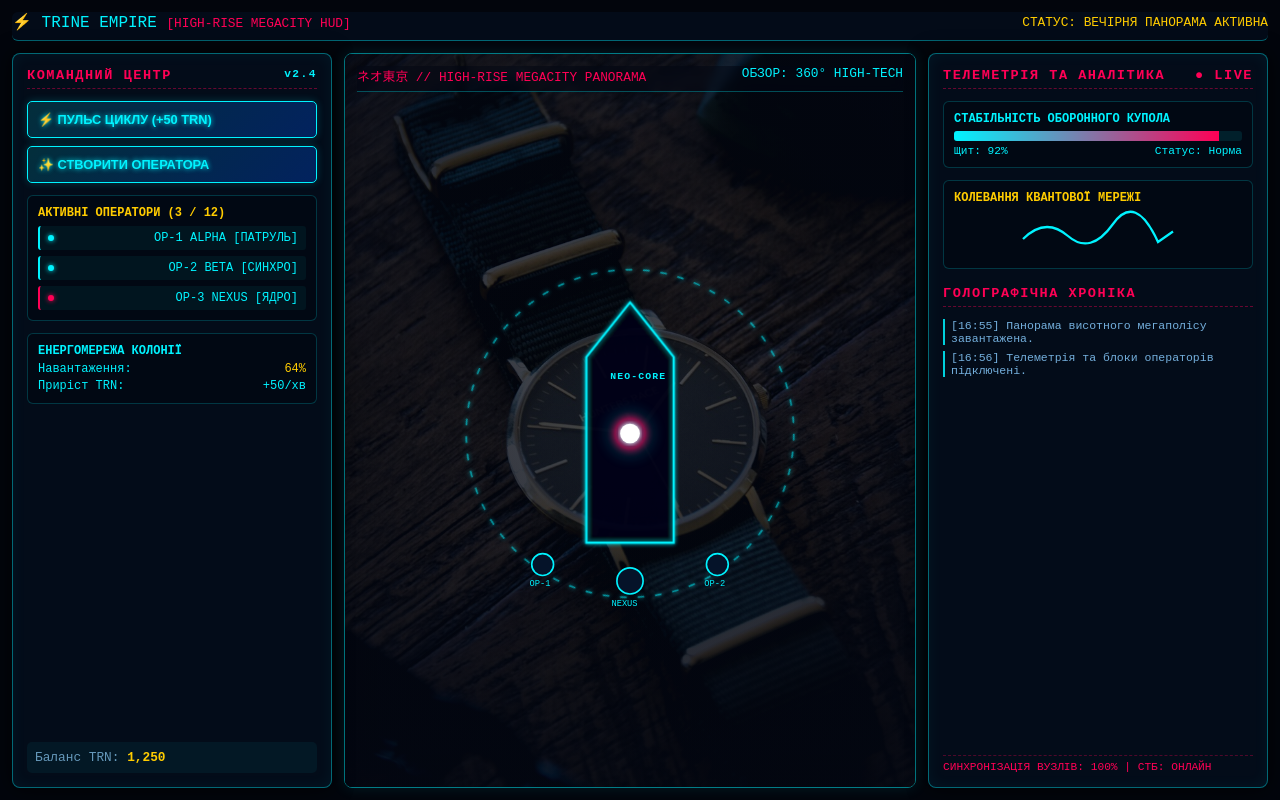
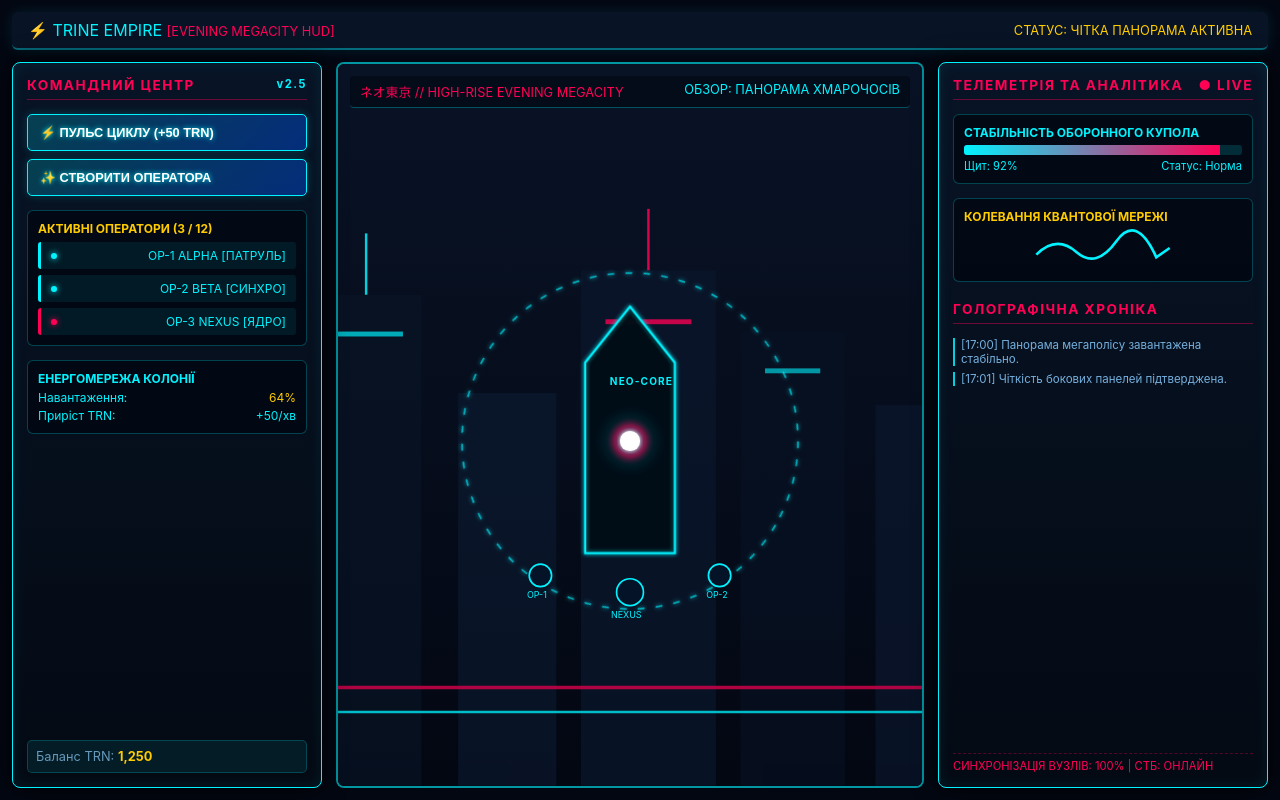
Before and after one commit to tymo1003-spec/trine-empire, a website: page public/hud-v2.html in a window 1280 px wide. Drawn offline with Linux system fonts and the light colour scheme.

Commit message:
Fix side panel separation and embed reliable vector evening megacity panorama

```diff
--- a/public/hud-v2.html
+++ b/public/hud-v2.html
@@ -2,13 +2,13 @@
 <html lang="uk">
 <head>
     <meta charset="UTF-8">
-    <title>TRINE EMPIRE - High-Rise Megacity HUD</title>
+    <title>TRINE EMPIRE - Modern High-Rise HUD</title>
     <style>
         * { box-sizing: border-box; }
         body {
-            background-color: #02050c;
+            background-color: #030712;
             color: #00f3ff;
-            font-family: 'Courier New', monospace;
+            font-family: -apple-system, BlinkMacSystemFont, "Segoe UI", Roboto, sans-serif;
             margin: 0;
             padding: 12px;
             height: 100vh;
@@ -20,37 +20,38 @@
             display: flex;
             justify-content: space-between;
             align-items: center;
-            border-bottom: 1px solid rgba(0, 243, 255, 0.4);
-            padding-bottom: 8px;
+            border-bottom: 2px solid rgba(0, 243, 255, 0.4);
+            padding: 8px 16px;
             margin-bottom: 12px;
-            background: rgba(5, 15, 30, 0.7);
-            padding-x: 10px;
+            background: #081325;
             border-radius: 6px;
+            box-shadow: 0 0 15px rgba(0,243,255,0.1);
         }
         .main-layout {
             display: grid;
-            grid-template-columns: 320px 1fr 340px;
-            gap: 12px;
+            grid-template-columns: 310px 1fr 330px;
+            gap: 14px;
             flex: 1;
             height: calc(100vh - 65px);
         }
+
+        /* БОКОВІ ПАНЕЛІ (Чіткий контраст, скляний матовий стиль, без злиття) */
         .panel {
-            background: rgba(4, 14, 28, 0.92);
-            border: 1px solid rgba(0, 243, 255, 0.4);
+            background: linear-gradient(180deg, rgba(8, 20, 38, 0.98) 0%, rgba(4, 10, 20, 0.98) 100%);
+            border: 1px solid #00f3ff;
             border-radius: 8px;
             padding: 14px;
             display: flex;
             flex-direction: column;
-            gap: 12px;
-            box-shadow: 0 0 20px rgba(0, 0, 0, 0.8), inset 0 0 15px rgba(0, 243, 255, 0.05);
-            backdrop-filter: blur(12px);
-            z-index: 5;
+            gap: 14px;
+            box-shadow: 0 0 25px rgba(0, 0, 0, 0.9), inset 0 0 15px rgba(0, 243, 255, 0.08);
+            z-index: 10;
         }
         .panel-title {
             font-size: 0.85rem;
             color: #ff0055;
-            border-bottom: 1px dashed rgba(255, 0, 85, 0.4);
-            padding-bottom: 5px;
+            border-bottom: 1px solid rgba(255, 0, 85, 0.4);
+            padding-bottom: 6px;
             letter-spacing: 1.5px;
             font-weight: bold;
             display: flex;
@@ -62,29 +63,28 @@
             gap: 8px;
         }
         button {
-            background: linear-gradient(135deg, rgba(0, 243, 255, 0.15), rgba(0, 85, 255, 0.3));
+            background: linear-gradient(135deg, rgba(0, 243, 255, 0.2), rgba(0, 85, 255, 0.4));
             border: 1px solid #00f3ff;
-            color: #00f3ff;
-            padding: 10px;
+            color: #ffffff;
+            padding: 10px 12px;
             font-weight: bold;
             font-size: 0.8rem;
             border-radius: 5px;
             cursor: pointer;
             transition: all 0.2s ease;
             text-shadow: 0 0 5px #00f3ff;
-            box-shadow: 0 0 8px rgba(0, 243, 255, 0.2);
+            box-shadow: 0 0 10px rgba(0, 243, 255, 0.2);
             text-align: left;
         }
         button:hover {
-            background: linear-gradient(135deg, rgba(255, 0, 85, 0.3), rgba(255, 0, 170, 0.3));
+            background: linear-gradient(135deg, rgba(255, 0, 85, 0.4), rgba(255, 0, 170, 0.4));
             border-color: #ff0055;
-            color: #ffffff;
-            box-shadow: 0 0 12px rgba(255, 0, 85, 0.5);
+            box-shadow: 0 0 15px rgba(255, 0, 85, 0.5);
         }
-        /* Віджети операторів та метрик */
+
         .widget-box {
-            background: rgba(2, 8, 18, 0.7);
-            border: 1px solid rgba(0, 243, 255, 0.2);
+            background: rgba(2, 8, 18, 0.85);
+            border: 1px solid rgba(0, 243, 255, 0.25);
             border-radius: 6px;
             padding: 10px;
             font-size: 0.75rem;
@@ -93,15 +93,15 @@
             display: flex;
             flex-direction: column;
             gap: 6px;
-            margin-top: 5px;
+            margin-top: 6px;
         }
         .operator-item {
             display: flex;
             justify-content: space-between;
             align-items: center;
-            background: rgba(0, 243, 255, 0.05);
-            padding: 5px 8px;
-            border-left: 2px solid #00f3ff;
+            background: rgba(0, 243, 255, 0.08);
+            padding: 6px 10px;
+            border-left: 3px solid #00f3ff;
             border-radius: 3px;
         }
         .operator-item.active { border-left-color: #ff0055; }
@@ -111,30 +111,22 @@
             border-radius: 50%;
             background: #00f3ff;
             display: inline-block;
-            box-shadow: 0 0 5px #00f3ff;
+            box-shadow: 0 0 6px #00f3ff;
         }
-        .status-dot.pink { background: #ff0055; box-shadow: 0 0 5px #ff0055; }
+        .status-dot.pink { background: #ff0055; box-shadow: 0 0 6px #ff0055; }
 
-        /* Графік телеметрії */
-        .telemetry-graph {
-            width: 100%;
-            height: 45px;
-            stroke: #00f3ff;
-            stroke-width: 1.5;
-            fill: none;
-        }
-
-        /* Центральний блок: Вечірня панорама */
+        /* ЦЕНТРАЛЬНА ПАНОРАМА МІСТА (Занурена та насичена) */
         .city-container {
             position: relative;
             display: flex;
             flex-direction: column;
             justify-content: space-between;
-            border: 1px solid rgba(0, 243, 255, 0.5);
+            background: #050d1a;
+            border: 2px solid rgba(0, 243, 255, 0.6);
             border-radius: 8px;
             padding: 12px;
             overflow: hidden;
-            box-shadow: inset 0 0 50px rgba(0, 0, 0, 0.9), 0 0 15px rgba(0, 243, 255, 0.1);
+            box-shadow: inset 0 0 60px rgba(0, 0, 0, 0.95);
         }
         .city-viewport {
             position: absolute;
@@ -142,22 +134,21 @@
             left: 0;
             width: 100%;
             height: 100%;
-            background: url('/assets/megacity.jpg') center/cover no-repeat;
-            opacity: 0.7;
+            background: linear-gradient(180deg, #091326 0%, #030712 100%);
             z-index: 0;
-            filter: contrast(1.1) brightness(0.85);
         }
-        .city-overlay-gradient {
+
+        /* SVG-панорама хмарочосів для стабільного відображення */
+        .city-bg-svg {
             position: absolute;
-            top: 0;
+            bottom: 0;
             left: 0;
             width: 100%;
-            height: 100%;
-            background: radial-gradient(circle at 50% 50%, rgba(3, 7, 18, 0.1) 0%, rgba(3, 7, 18, 0.75) 100%),
-                        linear-gradient(180deg, rgba(3,7,18,0.4) 0%, rgba(3,7,18,0.6) 100%);
+            height: 85%;
             z-index: 1;
-            pointer-events: none;
+            opacity: 0.85;
         }
+
         .city-header {
             width: 100%;
             display: flex;
@@ -165,23 +156,24 @@
             font-size: 0.8rem;
             border-bottom: 1px solid rgba(0, 243, 255, 0.3);
             padding-bottom: 6px;
-            z-index: 2;
-            background: rgba(3, 7, 18, 0.5);
+            z-index: 3;
+            background: rgba(3, 9, 20, 0.7);
             backdrop-filter: blur(5px);
-            padding-x: 8px;
+            padding: 6px 10px;
+            border-radius: 4px;
         }
         .city-svg {
             position: relative;
             width: 100%;
             flex: 1;
-            z-index: 2;
+            z-index: 3;
         }
         .shield-dome {
             fill: none;
             stroke: #00f3ff;
             stroke-width: 1.5;
             stroke-dasharray: 6 10;
-            opacity: 0.6;
+            opacity: 0.7;
             animation: rotateDome 60s linear infinite;
         }
         @keyframes rotateDome { from { transform: rotate(0deg); transform-origin: 250px 180px; } to { transform: rotate(360deg); transform-origin: 250px 180px; } }
@@ -242,14 +234,14 @@
 </head>
 <body>
     <header>
-        <div>⚡ TRINE EMPIRE <span style="color: #ff0055; font-size: 0.8rem;">[HIGH-RISE MEGACITY HUD]</span></div>
-        <div style="font-size: 0.8rem; color: #ffcc00;">СТАТУС: ВЕЧІРНЯ ПАНОРАМА АКТИВНА</div>
+        <div>⚡ TRINE EMPIRE <span style="color: #ff0055; font-size: 0.8rem;">[EVENING MEGACITY HUD]</span></div>
+        <div style="font-size: 0.8rem; color: #ffcc00;">СТАТУС: ЧІТКА ПАНОРАМА АКТИВНА</div>
     </header>
 
     <div class="main-layout">
         <!-- ЛІВА КОЛОНКА -->
         <div class="panel">
-            <div class="panel-title"><span>КОМАНДНИЙ ЦЕНТР</span> <span style="color:#00f3ff; font-size:0.7rem;">v2.4</span></div>
+            <div class="panel-title"><span>КОМАНДНИЙ ЦЕНТР</span> <span style="color:#00f3ff; font-size:0.7rem;">v2.5</span></div>
 
             <div class="btn-group">
                 <button id="pulseBtn">⚡ ПУЛЬС ЦИКЛУ (+50 TRN)</button>
@@ -275,19 +267,42 @@
                 </div>
             </div>
 
-            <div style="margin-top: auto; font-size: 0.8rem; color: #6699bb; background: rgba(0,243,255,0.05); padding: 8px; border-radius: 5px;">
+            <div style="margin-top: auto; font-size: 0.8rem; color: #6699bb; background: rgba(0,243,255,0.08); padding: 8px; border-radius: 5px; border: 1px solid rgba(0,243,255,0.2);">
                 <div>Баланс TRN: <span id="trnCounter" style="color:#ffcc00; font-weight:bold;">1,250</span></div>
             </div>
         </div>
 
-        <!-- ЦЕНТРАЛЬНА КОЛОНКА: ВЕЧІРНЯ ПАНОРАМА МЕГАПОЛІСУ -->
+        <!-- ЦЕНТРАЛЬНА КОЛОНКА: ВЕЧІРНЯ ПАНОРАМА ХМАРОЧОСІВ -->
         <div class="city-container">
             <div class="city-viewport"></div>
-            <div class="city-overlay-gradient"></div>
+
+            <!-- Векторний фон вечірнього мегаполісу (гарантований вигляд) -->
+            <svg class="city-bg-svg" viewBox="0 0 800 500" preserveAspectRatio="xMidYMax slice" xmlns="http://www.w3.org/2000/svg">
+                <!-- Задні хмарочоси -->
+                <rect x="50" y="150" width="70" height="350" fill="#0c1a30" opacity="0.7"/>
+                <rect x="140" y="100" width="90" height="400" fill="#091426" opacity="0.8"/>
+                <rect x="260" y="180" width="80" height="320" fill="#0e1f38" opacity="0.6"/>
+                <rect x="360" y="80" width="110" height="420" fill="#0a172c" opacity="0.9"/>
+                <rect x="490" y="130" width="85" height="370" fill="#081224" opacity="0.8"/>
+                <rect x="600" y="190" width="100" height="310" fill="#0d1b32" opacity="0.7"/>
+
+                <!-- Неонові вікна та траси -->
+                <line x1="0" y1="420" x2="800" y2="420" stroke="#ff0055" stroke-width="3" opacity="0.8"/>
+                <line x1="0" y1="440" x2="800" y2="440" stroke="#00f3ff" stroke-width="2" opacity="0.9"/>
+
+                <!-- Світлові смуги та вежі -->
+                <line x1="185" y1="100" x2="185" y2="50" stroke="#00f3ff" stroke-width="2"/>
+                <line x1="415" y1="80" x2="415" y2="30" stroke="#ff0055" stroke-width="2"/>
+
+                <!-- Неонові блоки акцентів -->
+                <rect x="155" y="130" width="60" height="4" fill="#00f3ff" opacity="0.8"/>
+                <rect x="380" y="120" width="70" height="4" fill="#ff0055" opacity="0.9"/>
+                <rect x="510" y="160" width="45" height="4" fill="#00f3ff" opacity="0.7"/>
+            </svg>
 
             <div class="city-header">
-                <span style="color: #ff0055;">ネオ東京 // HIGH-RISE MEGACITY PANORAMA</span>
-                <span style="color: #00f3ff;">ОБЗОР: 360° HIGH-TECH</span>
+                <span style="color: #ff0055;">ネオ東京 // HIGH-RISE EVENING MEGACITY</span>
+                <span style="color: #00f3ff;">ОБЗОР: ПАНОРАМА ХМАРОЧОСІВ</span>
             </div>
 
             <svg class="city-svg" viewBox="0 0 500 360" xmlns="http://www.w3.org/2000/svg">
@@ -311,7 +326,7 @@
 
                 <!-- Центральний енергетичний вузол HUD -->
                 <g>
-                    <polygon points="250,60 290,110 290,280 210,280 210,110" fill="rgba(3, 9, 20, 0.75)" stroke="#00f3ff" stroke-width="2" filter="url(#nGlide)"/>
+                    <polygon points="250,60 290,110 290,280 210,280 210,110" fill="rgba(3, 9, 20, 0.85)" stroke="#00f3ff" stroke-width="2" filter="url(#nGlide)"/>
                     <circle cx="250" cy="180" r="24" fill="url(#coreGr)" class="reactor-glow"/>
                     <circle cx="250" cy="180" r="9" fill="#ffffff" filter="url(#nGlide)"/>
                     <text x="232" y="130" fill="#00f3ff" font-size="9px" font-weight="bold" letter-spacing="1px">NEO-CORE</text>
@@ -342,7 +357,7 @@
 
             <div class="widget-box">
                 <div style="color:#00f3ff; font-weight:bold; margin-bottom: 5px;">СТАБІЛЬНІСТЬ ОБОРОННОГО КУПОЛА</div>
-                <div style="background: rgba(0,243,255,0.1); border-radius: 3px; height: 10px; width: 100%; overflow: hidden;">
+                <div style="background: rgba(0,243,255,0.15); border-radius: 3px; height: 10px; width: 100%; overflow: hidden;">
                     <div style="background: linear-gradient(90deg, #00f3ff, #ff0055); width: 92%; height: 100%;"></div>
                 </div>
                 <div style="display:flex; justify-content:space-between; margin-top: 4px; font-size: 0.7rem;">
@@ -352,15 +367,15 @@
 
             <div class="widget-box">
                 <div style="color:#ffcc00; font-weight:bold; margin-bottom: 4px;">КОЛЕВАННЯ КВАНТОВОЇ МЕРЕЖІ</div>
-                <svg class="telemetry-graph" viewBox="0 0 100 30">
+                <svg style="width:100%; height:40px; stroke:#00f3ff; stroke-width:2; fill:none;" viewBox="0 0 100 30">
                     <path d="M0,20 Q15,5 30,18 T60,10 T90,22 L100,15" />
                 </svg>
             </div>
 
             <div class="panel-title" style="margin-top: 5px;">ГОЛОГРАФІЧНА ХРОНІКА</div>
             <div class="chronicle-log" id="chronicleLog">
-                <div class="log-item">[16:55] Панорама висотного мегаполісу завантажена.</div>
-                <div class="log-item">[16:56] Телеметрія та блоки операторів підключені.</div>
+                <div class="log-item">[17:00] Панорама мегаполісу завантажена стабільно.</div>
+                <div class="log-item">[17:01] Чіткість бокових панелей підтверджена.</div>
             </div>
 
             <div style="font-size: 0.7rem; color: #ff0055; border-top: 1px dashed rgba(255,0,85,0.3); padding-top: 5px; margin-top: auto;">
```
